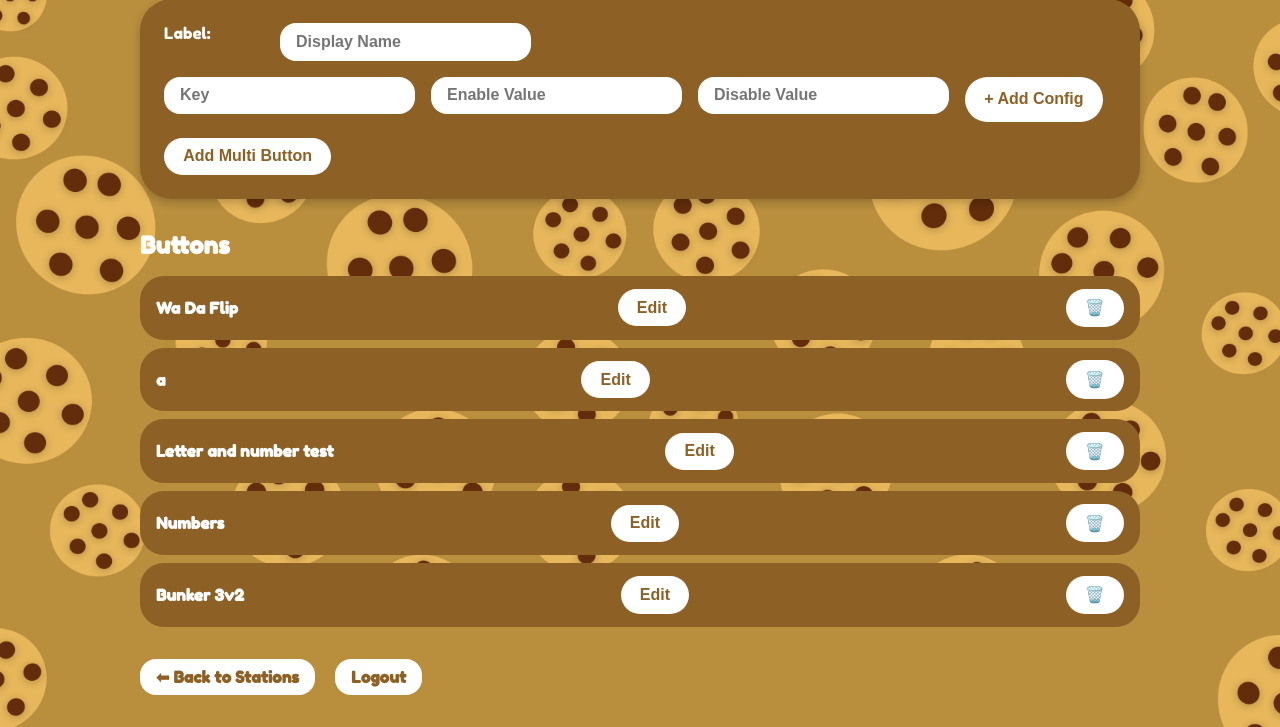
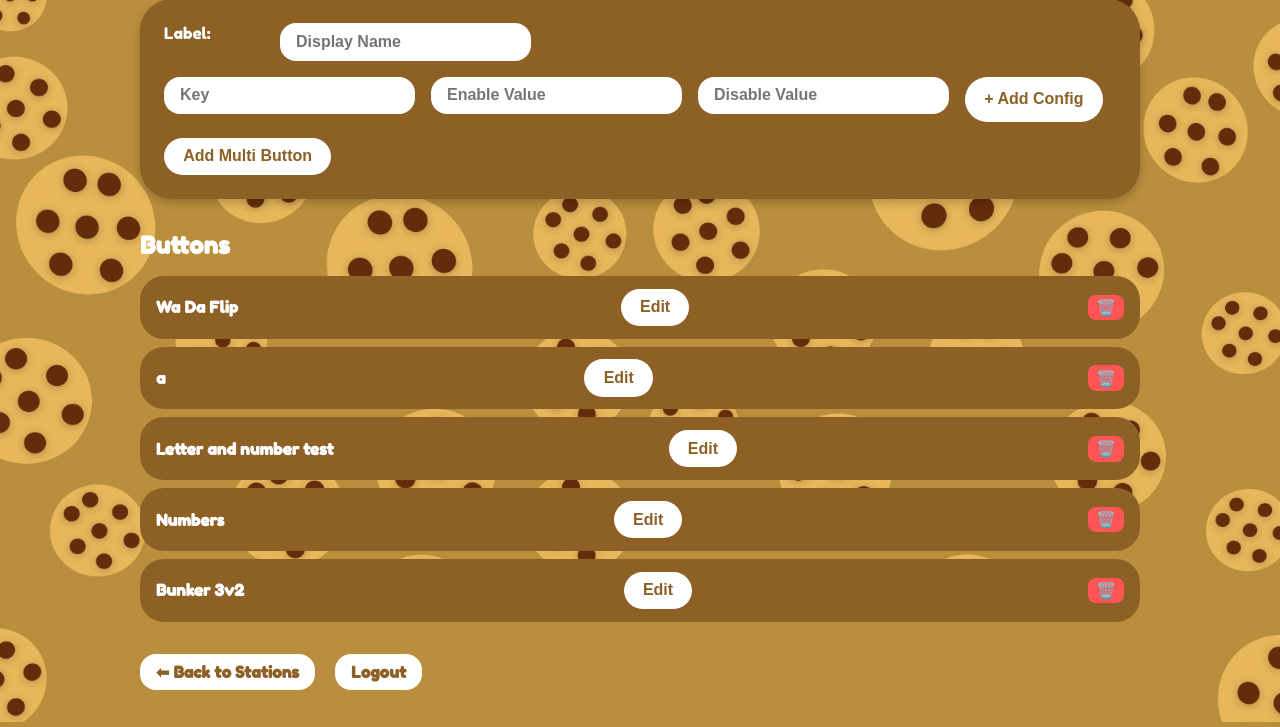
Before and after one commit to GlowmonsterGoat/Cookie-Fleet, a Flask app: page /admin/fields in a window 1280 px wide. Shown: the part 194-921 px from the top of the page. Run offline with Flask 3, Linux system fonts and the light colour scheme; the visitor is signed in with stand-in values (Sample User, id 1).

Commit message:
Adding delete button

```diff
--- a/app.py
+++ b/app.py
@@ -602,21 +602,6 @@ def toggle_yellow_name():
 
     return redirect(url_for("personal_settings"))
 
-@app.route('/admin/fields/delete', methods=["POST"])
-@require_role("admin")
-def delete_button():
-    if 'user' not in session:
-        return redirect(url_for('login'))
-
-    key = request.form.get("delete_key")
-    buttons = load_buttons()
-
-    if key in buttons:
-        del buttons[key]
-        save_buttons(buttons)
-
-    return redirect(url_for('admin_fields'))
-
 from A2ApiLib import UpdateUserRole
 
 YELLOW_ROLE_ID = "59927820-d206-427d-8fd6-628fed3a298d"
--- a/static/admin.css
+++ b/static/admin.css
@@ -100,3 +100,17 @@ button:hover {
 .nav-links a:hover {
   background-color: #ffe0a8;
 }
+
+.multi-summary form {
+  display: inline-block;
+  margin-left: 1rem;
+}
+
+.multi-summary button[type="submit"] {
+  background: #ff5555;
+  color: white;
+  border: none;
+  padding: 0.2rem 0.5rem;
+  border-radius: 8px;
+  cursor: pointer;
+}
--- a/templates/admin_fields.html
+++ b/templates/admin_fields.html
@@ -35,11 +35,13 @@
   <strong>{{ data.label }}</strong>
   <button type="button" onclick="toggleEdit('{{ key }}')">Edit</button>
 
-          <form method="POST" action="{{ url_for('delete_button') }}" style="display:inline;">
+  <!-- NEW DELETE BUTTON -->
+  <form method="POST" action="/admin/fields/delete" style="display:inline;">
     <input type="hidden" name="delete_key" value="{{ key }}">
     <button type="submit" onclick="return confirm('Delete this button?')">🗑️</button>
   </form>
 </div>
+
 
 
         <form method="POST" action="/admin/fields/multi/update" class="multi-edit-form" id="edit-{{ key }}" style="display:none;">
```
Lines whose indentation alone changed are shown as unchanged.
